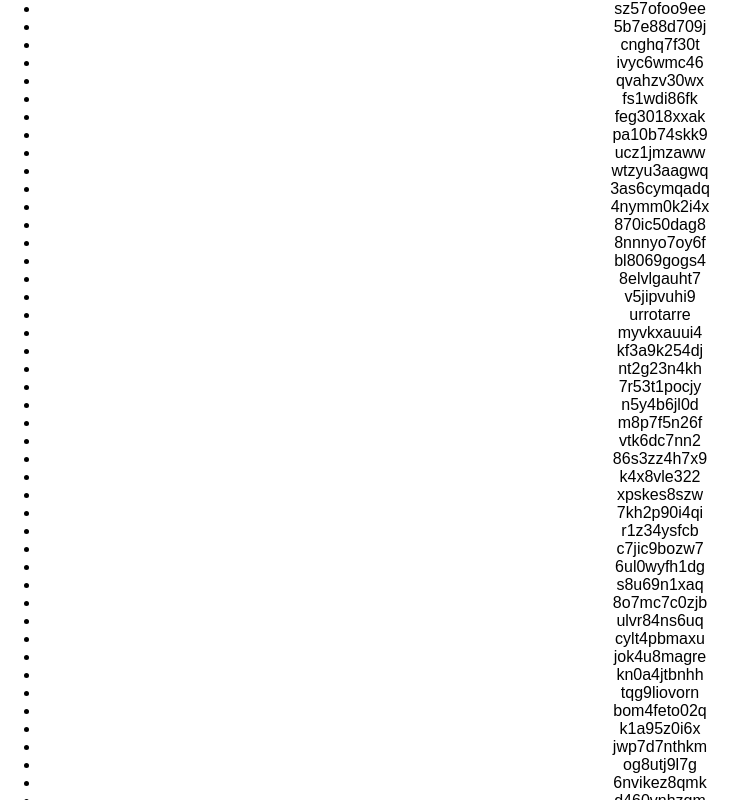
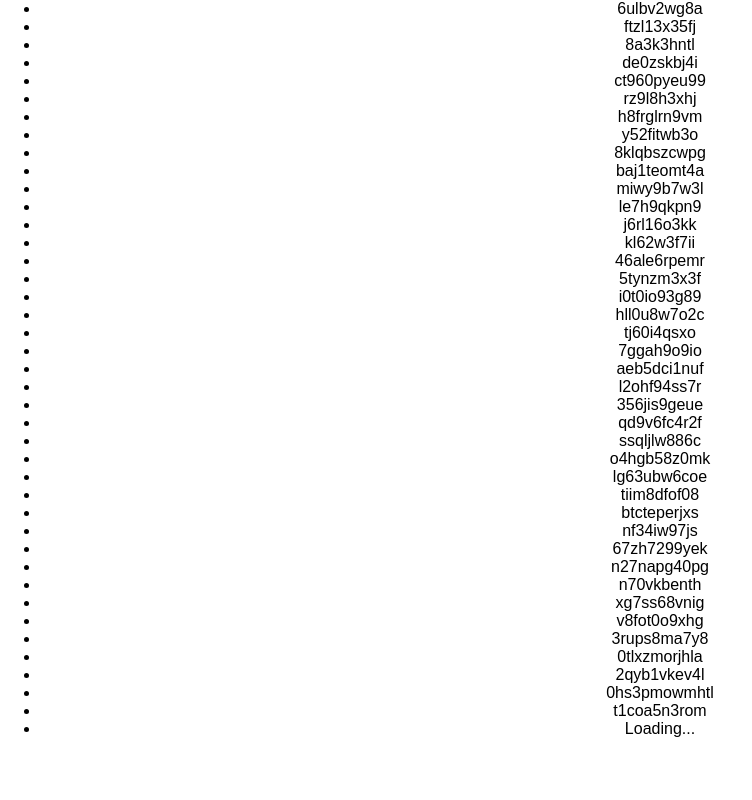
Before and after one commit to bgonp/intersection-observer-sample, a React (Create React App) app: page / in a window 1280 px wide. Shown: the whole page, without its empty margins (0-752 px from the left). Built offline with nearby package versions, Linux system fonts and the light colour scheme.

Commit message:
feat: useFetchCosas hook

```diff
--- a/src/App.tsx
+++ b/src/App.tsx
@@ -1,29 +1,25 @@
 import useVisibleListener from "./useVisibleListener";
+import useFetchCosas from "./useFetchCosas";
 
 import "./styles.css";
-import { useState } from "react";
-
-const ELEMS = 100;
-
-const getRandomString = () => Math.random().toString(36).split(".")[1];
+import { useCallback } from "react";
 
 export default function App() {
-  const [isLoading, setIsLoading] = useState(false);
-  const { parentRef, childRef } = useVisibleListener(() => {
+  const { isLoading, fetchCosas, cosas } = useFetchCosas();
+  const visibleCallback = useCallback(() => {
     if (isLoading) return;
-    setIsLoading(true);
-    setTimeout(() => setIsLoading(false), 5000);
-    console.log("triggered", isLoading);
-  });
+    fetchCosas();
+  }, [isLoading, fetchCosas]);
+  const { parentRef, childRef } = useVisibleListener(visibleCallback);
 
   return (
     <div className="App">
       <ul ref={parentRef}>
-        {[...Array(ELEMS)].map((_, i) => {
-          if (i < ELEMS - 1) return <li key={i}>{getRandomString()}</li>;
+        {cosas.map((cosa, i) => {
+          if (i < cosas.length - 1) return <li key={i}>{cosa}</li>;
           return (
             <li key={i} ref={childRef}>
-              {getRandomString()}
+              {cosa}
             </li>
           );
         })}
--- /dev/null
+++ b/src/useFetchCosas.ts
@@ -0,0 +1,25 @@
+import { useCallback, useEffect, useState } from "react";
+
+const COSAS = 40;
+
+const getRandomString = () => Math.random().toString(36).split(".")[1];
+
+const useFetchCosas = () => {
+  const [isLoading, setIsLoading] = useState(true);
+  const [cosas, setCosas] = useState<string[]>([]);
+
+  const fetchCosas = useCallback(() => {
+    setIsLoading(true);
+    setTimeout(() => {
+      const nextCosas = [...Array(COSAS)].map(() => getRandomString());
+      setCosas((cosas) => [...cosas, ...nextCosas]);
+      setIsLoading(false);
+    }, 4000);
+  }, []);
+
+  useEffect(fetchCosas, [fetchCosas]);
+
+  return { isLoading, fetchCosas, cosas };
+};
+
+export default useFetchCosas;
```
